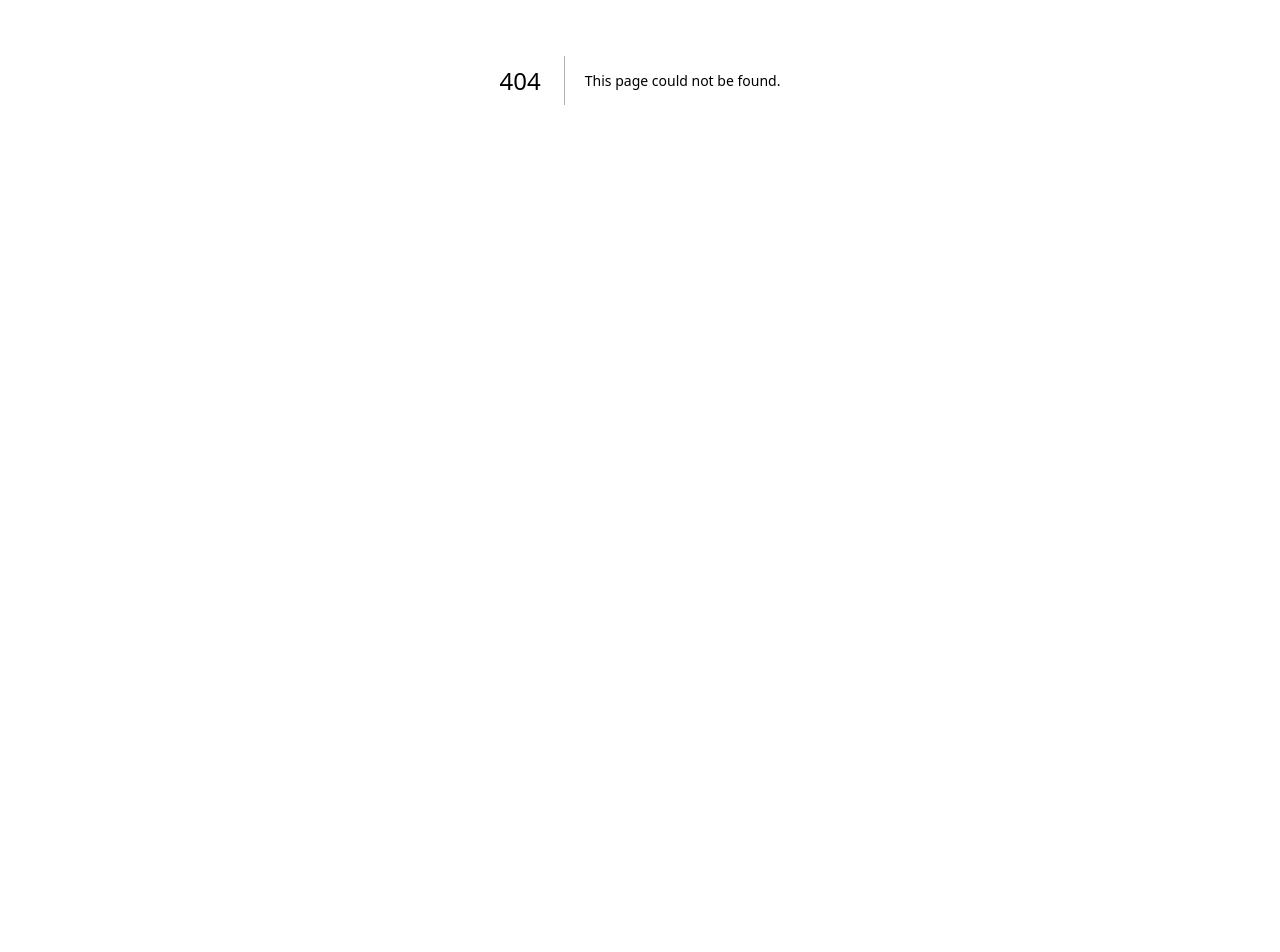
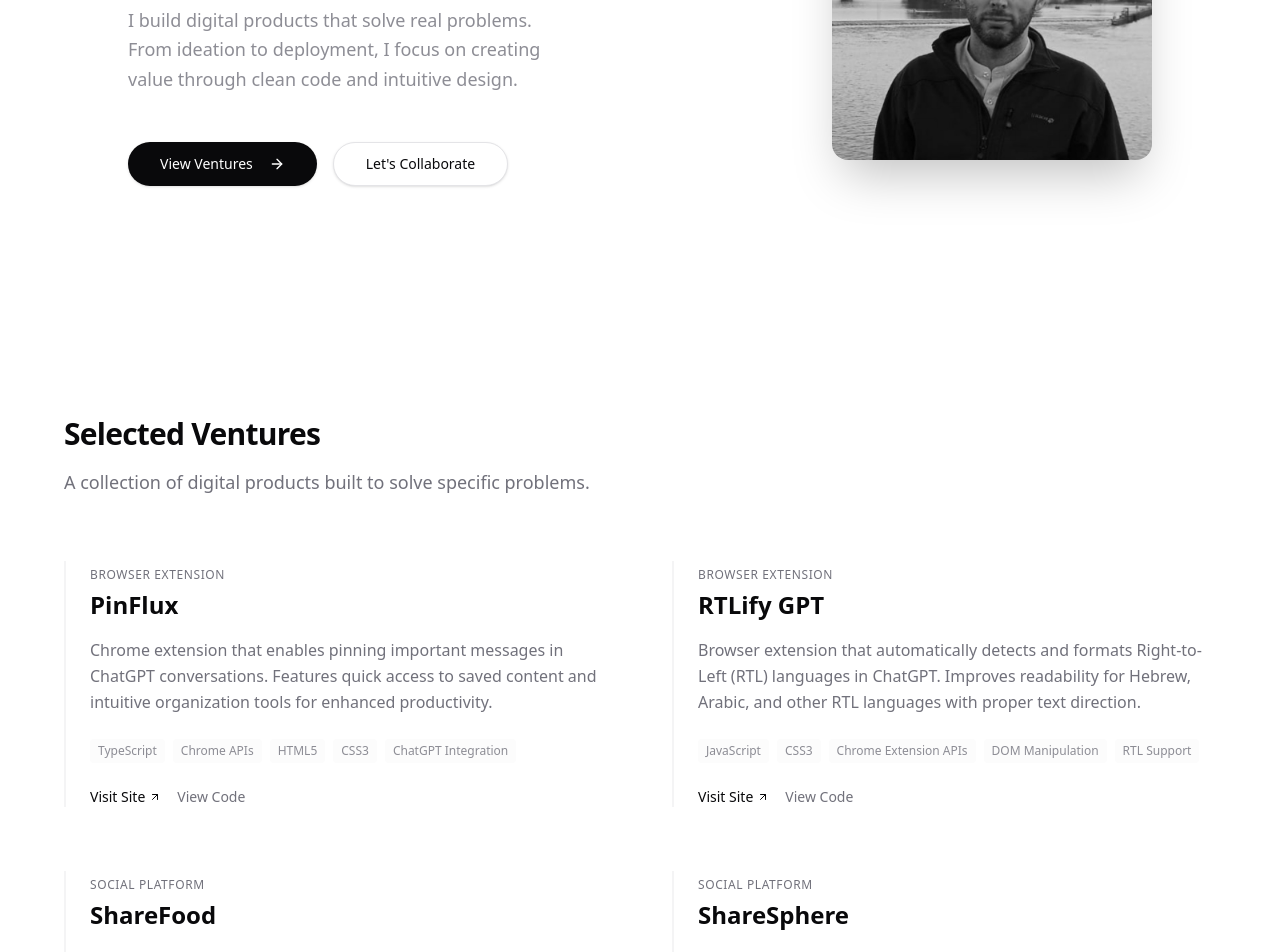
Before and after one commit to Yedidya10/yedidya-hub, a Next.js app: page /entrepreneur in a window 1280 px wide. Before the commit this address had no page. Shown: the part 320-1272 px from the top of the page. Before the commit the page ends 800 px from the top, so only its background shows below. Built offline with nearby package versions, Linux system fonts and the light colour scheme.

Commit message:
feat: add EntrepreneurPage with FounderHero and VenturesSection components

```diff
--- /dev/null
+++ b/app/entrepreneur/page.tsx
@@ -0,0 +1,11 @@
+import FounderHero from "@/components/sections/founder-hero"
+import VenturesSection from "@/components/sections/ventures-section"
+
+export default function EntrepreneurPage() {
+  return (
+    <main className="min-h-screen bg-background">
+      <FounderHero />
+      <VenturesSection />
+    </main>
+  )
+}
--- /dev/null
+++ b/components/sections/founder-hero.tsx
@@ -0,0 +1,75 @@
+"use client"
+
+import { Button } from "@/components/ui/button"
+import { ArrowRight } from "lucide-react"
+import Image from "next/image"
+
+const scrollToVentures = () => {
+  const venturesSection = document.getElementById('ventures')
+  if (venturesSection) {
+    venturesSection.scrollIntoView({
+      behavior: 'smooth',
+      block: 'start',
+      inline: 'nearest'
+    })
+  }
+}
+
+export default function FounderHero() {
+  return (
+    <section className="min-h-[80vh] flex items-center justify-center px-4 py-16 bg-background">
+      <div className="max-w-5xl mx-auto grid grid-cols-1 md:grid-cols-2 gap-12 items-center">
+        {/* Content */}
+        <div className="space-y-8 text-center md:text-left order-2 md:order-1">
+          <div className="space-y-4">
+            <h1 className="text-5xl sm:text-6xl lg:text-7xl font-bold tracking-tighter text-foreground">
+              Yedidya.
+            </h1>
+            <p className="text-2xl sm:text-3xl text-muted-foreground font-light tracking-tight">
+              Turning concepts into <span className="text-foreground font-medium">scalable realities</span>.
+            </p>
+          </div>
+
+          <p className="text-lg text-muted-foreground/80 max-w-md mx-auto md:mx-0 leading-relaxed">
+            I build digital products that solve real problems.
+            From ideation to deployment, I focus on creating value through clean code and intuitive design.
+          </p>
+
+          <div className="flex flex-col sm:flex-row gap-4 justify-center md:justify-start pt-4">
+            <Button
+              size="lg"
+              className="rounded-full px-8"
+              onClick={scrollToVentures}
+            >
+              View Ventures
+              <ArrowRight className="w-4 h-4 ml-2" />
+            </Button>
+            <Button
+              variant="outline"
+              size="lg"
+              className="rounded-full px-8"
+              asChild
+            >
+              <a href="mailto:yedidya.abergel@gmail.com">
+                Let&apos;s Collaborate
+              </a>
+            </Button>
+          </div>
+        </div>
+
+        {/* Minimal Image */}
+        <div className="flex justify-center md:justify-end order-1 md:order-2">
+          <div className="relative w-64 h-64 md:w-80 md:h-80 grayscale hover:grayscale-0 transition-all duration-700 ease-in-out">
+            <Image
+              src="/profile-image.jpeg"
+              alt="Yedidya Aberjel"
+              fill
+              className="object-cover rounded-2xl shadow-2xl"
+              priority
+            />
+          </div>
+        </div>
+      </div>
+    </section>
+  )
+}
--- /dev/null
+++ b/components/sections/ventures-section.tsx
@@ -0,0 +1,77 @@
+"use client"
+
+import MinimalProjectCard from "@/components/ui/minimal-project-card"
+import { Button } from "@/components/ui/button"
+import { ArrowRight } from "lucide-react"
+
+const ventures = [
+  {
+    title: "PinFlux",
+    description: "Chrome extension that enables pinning important messages in ChatGPT conversations. Features quick access to saved content and intuitive organization tools for enhanced productivity.",
+    githubUrl: "https://github.com/AuxionCore/PinFlux",
+    liveUrl: "https://pin-flux.auxion.space/",
+    technologies: ["TypeScript", "Chrome APIs", "HTML5", "CSS3", "ChatGPT Integration"],
+    category: "Browser Extension" as const,
+    featured: true
+  },
+  {
+    title: "RTLify GPT",
+    description: "Browser extension that automatically detects and formats Right-to-Left (RTL) languages in ChatGPT. Improves readability for Hebrew, Arabic, and other RTL languages with proper text direction.",
+    githubUrl: "https://github.com/AuxionCore/RTLify_GPT",
+    liveUrl: "https://rtlify-gpt.auxion.space/",
+    technologies: ["JavaScript", "CSS3", "Chrome Extension APIs", "DOM Manipulation", "RTL Support"],
+    category: "Browser Extension" as const
+  },
+  {
+    title: "ShareFood",
+    description: "Community platform connecting people to share surplus food and reduce waste. Features real-time location matching, user profiles, rating systems, and secure messaging for safe food sharing.",
+    githubUrl: "https://github.com/Yedidya10/share_food",
+    technologies: ["React", "Node.js", "Express", "MongoDB", "Google Maps API", "JWT Authentication"],
+    category: "Social Platform" as const
+  },
+  {
+    title: "ShareSphere",
+    description: "Community platform for sharing household items and resources. Connects neighbors to lend and borrow everyday objects, reducing waste and building stronger local communities.",
+    githubUrl: "https://github.com/Yedidya10/sharesphere",
+    technologies: ["Next.js", "TypeScript", "Prisma", "PostgreSQL", "NextAuth.js", "Tailwind CSS", "Vercel"],
+    category: "Social Platform" as const
+  }
+]
+
+export default function VenturesSection() {
+  return (
+    <section id="ventures" className="py-24 px-4 bg-background">
+      <div className="max-w-6xl mx-auto">
+        {/* Minimal Header */}
+        <div className="mb-16">
+          <h2 className="text-3xl font-bold tracking-tight mb-4">
+            Selected Ventures
+          </h2>
+          <p className="text-lg text-muted-foreground max-w-2xl leading-relaxed">
+            A collection of digital products built to solve specific problems.
+          </p>
+        </div>
+
+        {/* Projects Grid */}
+        <div className="grid grid-cols-1 lg:grid-cols-2 gap-16 mb-16">
+          {ventures.map((venture, index) => (
+            <MinimalProjectCard
+              key={index}
+              {...venture}
+            />
+          ))}
+        </div>
+
+        {/* Minimal Call to Action */}
+        <div className="flex justify-start">
+          <Button variant="link" className="group p-0 h-auto text-lg" asChild>
+            <a href="https://github.com/Yedidya10" target="_blank" rel="noopener noreferrer">
+              Explore more on GitHub
+              <ArrowRight className="w-4 h-4 ml-2 transition-transform group-hover:translate-x-1" />
+            </a>
+          </Button>
+        </div>
+      </div>
+    </section>
+  )
+}
--- /dev/null
+++ b/components/ui/minimal-project-card.tsx
@@ -0,0 +1,74 @@
+"use client"
+
+import { ArrowUpRight } from "lucide-react"
+
+interface MinimalProjectCardProps {
+  title: string
+  description: string
+  githubUrl: string
+  liveUrl?: string
+  technologies: string[]
+  category: string
+  featured?: boolean
+}
+
+export default function MinimalProjectCard({
+  title,
+  description,
+  githubUrl,
+  liveUrl,
+  technologies,
+  category,
+}: MinimalProjectCardProps) {
+  return (
+    <div className="group flex flex-col h-full border-l-2 border-muted pl-6 hover:border-foreground transition-colors duration-300">
+      <div className="mb-4">
+        <span className="text-xs font-medium text-muted-foreground uppercase tracking-wider">
+          {category}
+        </span>
+        <h3 className="text-2xl font-bold mt-1 group-hover:text-primary transition-colors">
+          {title}
+        </h3>
+      </div>
+
+      <p className="text-muted-foreground leading-relaxed mb-6 flex-grow">
+        {description}
+      </p>
+
+      <div className="space-y-6 mt-auto">
+        <div className="flex flex-wrap gap-2">
+          {technologies.map((tech, index) => (
+            <span
+              key={index}
+              className="text-xs text-muted-foreground/80 bg-muted/30 px-2 py-1 rounded"
+            >
+              {tech}
+            </span>
+          ))}
+        </div>
+
+        <div className="flex gap-4">
+          {liveUrl && (
+            <a
+              href={liveUrl}
+              target="_blank"
+              rel="noopener noreferrer"
+              className="inline-flex items-center text-sm font-medium hover:underline underline-offset-4"
+            >
+              Visit Site
+              <ArrowUpRight className="w-3 h-3 ml-1" />
+            </a>
+          )}
+          <a
+            href={githubUrl}
+            target="_blank"
+            rel="noopener noreferrer"
+            className="inline-flex items-center text-sm font-medium text-muted-foreground hover:text-foreground transition-colors"
+          >
+            View Code
+          </a>
+        </div>
+      </div>
+    </div>
+  )
+}
```
